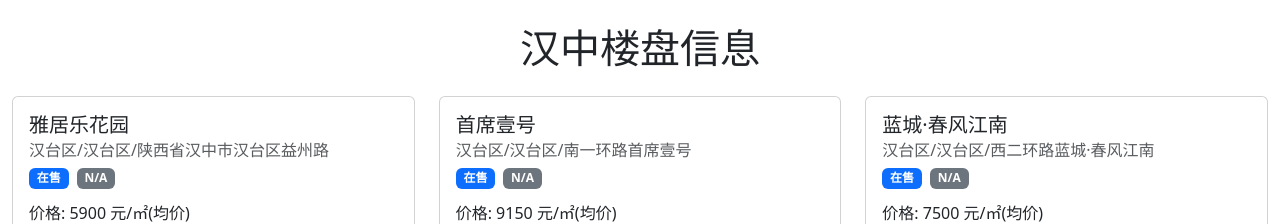
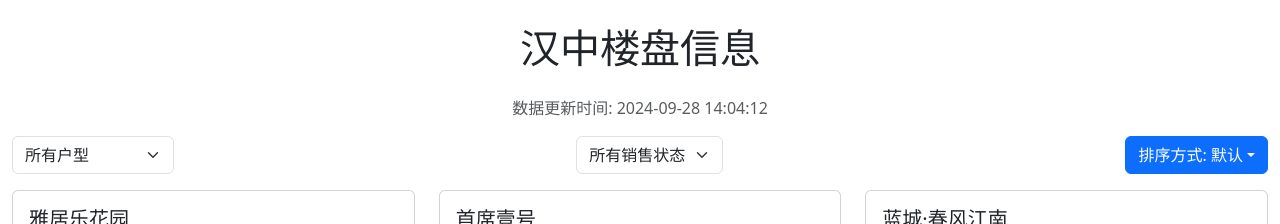
Before and after one commit to nie11kun/HouseInfo, a React (Create React App) app in the folder hanzhong-loupan-viewer/: page / in a window 1280 px wide. Shown: the top 224 px of the page. Built offline with nearby package versions, Linux system fonts and the light colour scheme.

Commit message:
显示爬取信息时间

```diff
--- a/hanzhong-loupan-viewer/public/hanzhong_loupan_data.json
+++ b/hanzhong-loupan-viewer/public/hanzhong_loupan_data.json
@@ -1,4 +1,6 @@
-[
+{
+    "scrape_time": "2024-09-28 14:04:12",
+    "loupans": [
         {
             "name": "雅居乐花园",
             "latest_open_date": "2021-08-05",
@@ -711,3 +713,4 @@
             "total_price": "N/A"
         }
     ]
+}
--- a/hanzhong-loupan-viewer/src/App.js
+++ b/hanzhong-loupan-viewer/src/App.js
@@ -1,29 +1,139 @@
-import React, { useState, useEffect } from 'react';
+import React, { useState, useEffect, useCallback } from 'react';
 import axios from 'axios';
-import { Container, Row, Col } from 'react-bootstrap';
+import { Container, Row, Col, Dropdown, ButtonGroup, Form } from 'react-bootstrap';
 import 'bootstrap/dist/css/bootstrap.min.css';
 import LoupanDisplay from './LoupanDisplay';
 
 function App() {
   const [loupans, setLoupans] = useState([]);
+  const [sortedLoupans, setSortedLoupans] = useState([]);
+  const [sortBy, setSortBy] = useState('default');
+  const [houseTypeOptions, setHouseTypeOptions] = useState([]);
+  const [selectedHouseType, setSelectedHouseType] = useState('all');
+  const [salesStatusOptions, setSalesStatusOptions] = useState([]);
+  const [selectedSalesStatus, setSelectedSalesStatus] = useState('all');
+  const [scrapeTime, setScrapeTime] = useState('');
 
   useEffect(() => {
     axios.get('/hanzhong_loupan_data.json')
       .then(response => {
-        setLoupans(response.data);
+        setLoupans(response.data.loupans);
+        setSortedLoupans(response.data.loupans);
+        setScrapeTime(response.data.scrape_time);
+
+        // 提取所有可能的户型选项
+        const houseTypes = new Set();
+        // 提取所有可能的销售状态选项
+        const salesStatuses = new Set();
+
+        response.data.loupans.forEach(loupan => {
+          loupan.house_types.forEach(house => {
+            if (house.name) {
+              houseTypes.add(house.name);
+            }
+          });
+          if (loupan.status) {
+            salesStatuses.add(loupan.status);
+          }
+        });
+
+        setHouseTypeOptions(['all', ...Array.from(houseTypes)]);
+        setSalesStatusOptions(['all', ...Array.from(salesStatuses)]);
       })
       .catch(error => {
         console.error("Error fetching data: ", error);
       });
   }, []);
 
+  const sortLoupans = (criteria) => {
+    let sorted = [...sortedLoupans];
+    switch(criteria) {
+      case 'price':
+        sorted.sort((a, b) => parseFloat(a.price) - parseFloat(b.price));
+        break;
+      case 'totalPrice':
+        sorted.sort((a, b) => {
+          const getNumber = (str) => parseFloat(str.replace(/[^0-9.-]+/g,""));
+          return getNumber(a.total_price) - getNumber(b.total_price);
+        });
+        break;
+      case 'openDate':
+        sorted.sort((a, b) => new Date(b.latest_open_date) - new Date(a.latest_open_date));
+        break;
+      default:
+        sorted = [...loupans];
+    }
+    setSortedLoupans(sorted);
+    setSortBy(criteria);
+  };
+
+  const filterLoupans = useCallback(() => {
+    let filtered = loupans;
+
+    if (selectedHouseType !== 'all') {
+      filtered = filtered.filter(loupan =>
+        loupan.house_types.some(house => house.name === selectedHouseType)
+      );
+    }
+
+    if (selectedSalesStatus !== 'all') {
+      filtered = filtered.filter(loupan => loupan.status === selectedSalesStatus);
+    }
+
+    setSortedLoupans(filtered);
+    setSortBy('default');
+  }, [loupans, selectedHouseType, selectedSalesStatus]);
+
+  useEffect(() => {
+    filterLoupans();
+  }, [filterLoupans]);
+
   return (
     <Container fluid>
       <h1 className="text-center my-4">汉中楼盘信息</h1>
+      <p className="text-center text-muted">数据更新时间: {scrapeTime}</p>
+      <div className="d-flex justify-content-between mb-3">
+        <Form.Select
+          style={{width: 'auto'}}
+          value={selectedHouseType}
+          onChange={(e) => setSelectedHouseType(e.target.value)}
+        >
+          {houseTypeOptions.map((option, index) => (
+            <option key={index} value={option}>
+              {option === 'all' ? '所有户型' : option}
+            </option>
+          ))}
+        </Form.Select>
+        <Form.Select
+          style={{width: 'auto'}}
+          value={selectedSalesStatus}
+          onChange={(e) => setSelectedSalesStatus(e.target.value)}
+        >
+          {salesStatusOptions.map((option, index) => (
+            <option key={index} value={option}>
+              {option === 'all' ? '所有销售状态' : option}
+            </option>
+          ))}
+        </Form.Select>
+        <Dropdown as={ButtonGroup}>
+          <Dropdown.Toggle variant="primary" id="dropdown-basic">
+            排序方式: {sortBy === 'default' ? '默认' :
+                       sortBy === 'price' ? '价格' :
+                       sortBy === 'totalPrice' ? '总价' : '最新开盘时间'}
+          </Dropdown.Toggle>
+
+          <Dropdown.Menu>
+            <Dropdown.Item onClick={() => sortLoupans('default')}>默认</Dropdown.Item>
+            <Dropdown.Item onClick={() => sortLoupans('price')}>价格</Dropdown.Item>
+            <Dropdown.Item onClick={() => sortLoupans('totalPrice')}>总价</Dropdown.Item>
+            <Dropdown.Item onClick={() => sortLoupans('openDate')}>最新开盘时间</Dropdown.Item>
+          </Dropdown.Menu>
+        </Dropdown>
+      </div>
       <Row>
-        {loupans.map((loupan, index) => (
+        {sortedLoupans.map((loupan, index) => (
           <Col key={index} md={6} lg={4} className="mb-4">
-            <LoupanDisplay loupan={loupan} />
+            <LoupanDisplay loupan={loupan} selectedHouseType={selectedHouseType} />
           </Col>
         ))}
       </Row>
--- a/hanzhong-loupan-viewer/src/LoupanDisplay.js
+++ b/hanzhong-loupan-viewer/src/LoupanDisplay.js
@@ -3,12 +3,16 @@
 import Modal from 'react-bootstrap/Modal';
 import { ChevronLeft, ChevronRight } from 'lucide-react';
 
-const LoupanDisplay = ({ loupan }) => {
+const LoupanDisplay = ({ loupan, selectedHouseType }) => {
   const [showModal, setShowModal] = useState(false);
   const [selectedImage, setSelectedImage] = useState(null);
   const [index, setIndex] = useState(0);
   const [isHovering, setIsHovering] = useState(false);
   const carouselRef = useRef(null);
+
+  const filteredHouseTypes = selectedHouseType === 'all'
+    ? loupan.house_types
+    : loupan.house_types.filter(house => house.name === selectedHouseType);
 
   const handleImageError = (e) => {
     e.target.onerror = null;
@@ -73,7 +77,7 @@
           <p className="mb-1">价格: {loupan.price} {loupan.price_unit}</p>
           <p className="mb-1">总价: {loupan.total_price}</p>
           <p className="mb-3">最新开盘: {loupan.latest_open_date}</p>
-          {loupan.house_types.length > 0 && (
+          {filteredHouseTypes.length > 0 && (
             <div className="position-relative"
                  onTouchStart={handleTouchStart}
                  onTouchMove={handleTouchMove}
@@ -88,7 +92,7 @@
                 indicators={false}
                 interval={null}
               >
-                {loupan.house_types.map((houseType, hIndex) => (
+                {filteredHouseTypes.map((houseType, hIndex) => (
                   <Carousel.Item key={hIndex}>
                     <img
                       className="d-block w-100"
```
Also changed, not shown: 1 other file (tests, documents, lock files or other folders). Lines whose indentation alone changed are shown as unchanged.
